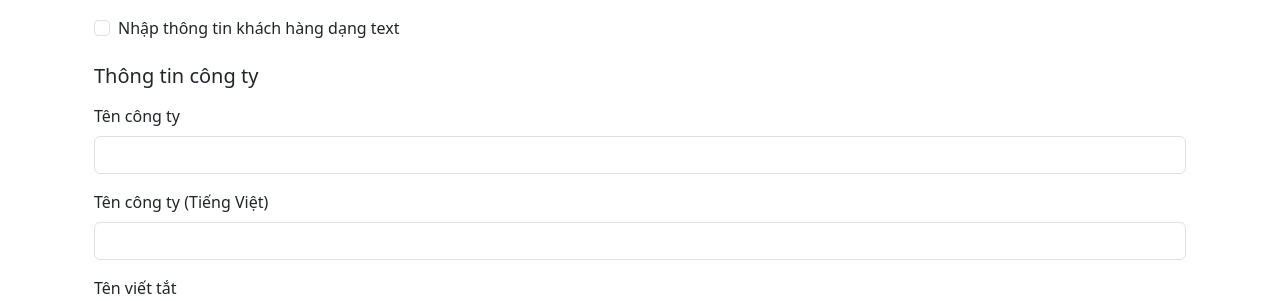
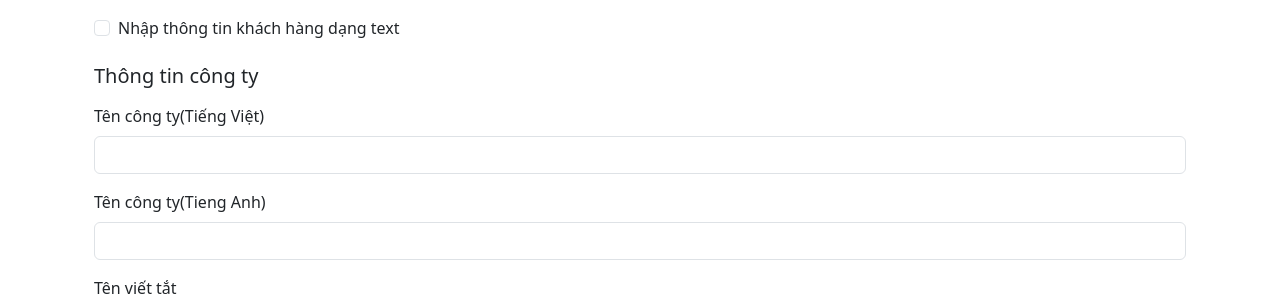
Before and after one commit to TrinhChung/ToolDeploy, a Flask app: page /genweb/create-vn in a window 1280 px wide. Shown: the part 178-479 px from the top of the page. Run offline with Flask 3, Linux system fonts and the light colour scheme; the visitor is signed in with stand-in values (Sample User, id 1); data comes from the database, SQL or seed files in the repository; data that the repository does not hold is empty; some libraries are stand-ins or nearby versions.

Commit message:
updat form

```diff
--- a/templates/genweb/create_website_vn.html
+++ b/templates/genweb/create_website_vn.html
@@ -23,13 +23,13 @@
 
         <h5 class="mb-3 mt-4">Thông tin công ty</h5>
         <div class="mb-3">
-            <label class="form-label">Tên công ty</label>
+            <label class="form-label">Tên công ty(Tiếng Việt)</label>
             <input name="company_name" required class="form-control">
         </div>
 
         <!-- Thêm: Tên công ty tiếng Việt -->
         <div class="mb-3">
-            <label class="form-label">Tên công ty (Tiếng Việt)</label>
+            <label class="form-label">Tên công ty(Tieng Anh)</label>
             <input name="name_vn" class="form-control">
         </div>
 
```
